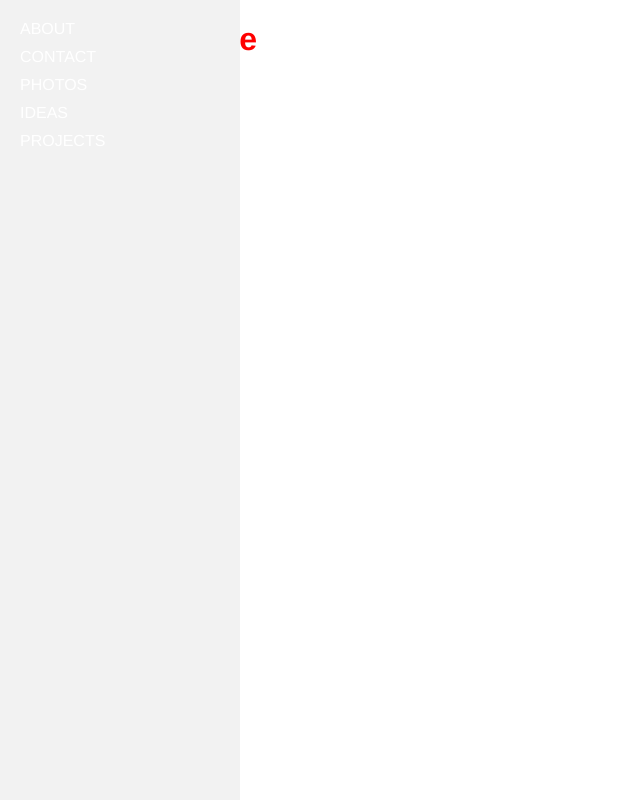
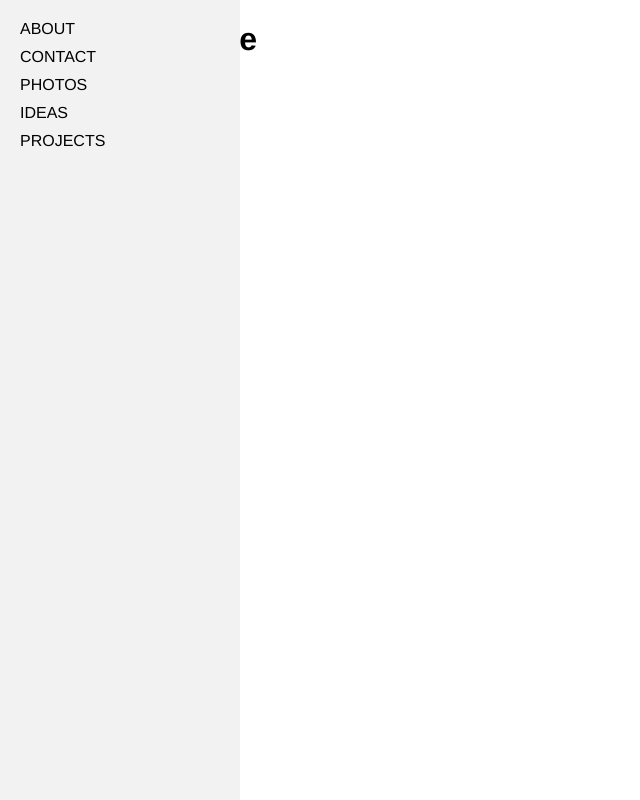
Before and after one commit to bnoske/bnoske, a plain HTML site: page index.html in a window 1280 px wide. Shown: the whole page, without its empty margins (0-640 px from the left). Drawn offline with Linux system fonts and the light colour scheme.

Commit message:
Update index.html

```diff
--- a/index.html
+++ b/index.html
@@ -4,7 +4,7 @@
   <title>Benjamin Noske - Portfolio</title>
   <style>
     h1 {
-      color: red;
+      color: black;
       font-family: Helvetica, Arial, sans-serif;
     }
 
@@ -16,7 +16,7 @@
       width: 200px;
       background-color: #f2f2f2;
       padding: 20px;
-      color: white;
+      color: black;
       font-family: Helvetica, Arial, sans-serif;
     }
 
@@ -32,7 +32,7 @@
 
     #banner a {
       text-decoration: none;
-      color: white;
+      color: black;
     }
   </style>
 </head>
```
